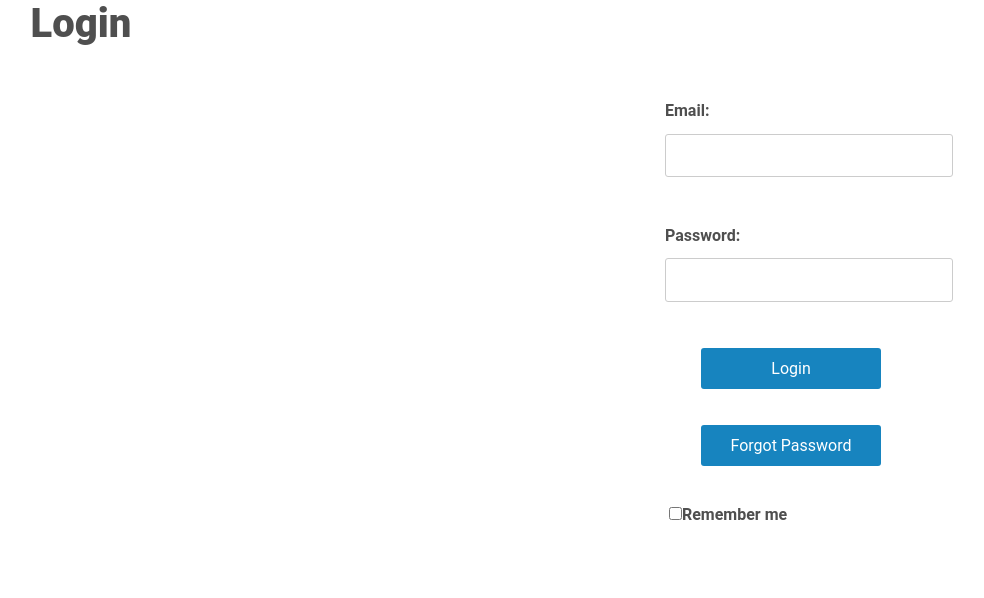
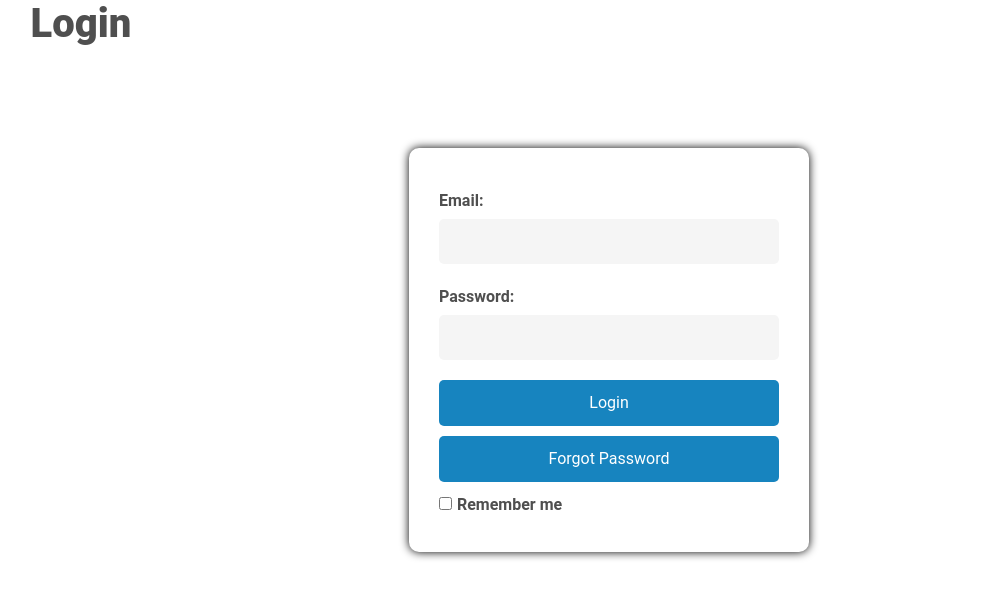
Before and after one commit to joanne-cmd/project-bank2, a React (Create React App) app: page /login in a window 1280 px wide. Shown: the top 598 px of the page, without its empty margins (31-1015 px from the left). Built offline with nearby package versions, Linux system fonts and the light colour scheme.

Commit message:
changing login in

```diff
--- a/src/components/CohortForm/cohortForm.css
+++ b/src/components/CohortForm/cohortForm.css
@@ -53,7 +53,7 @@
 
 
 
-  button:hover {
+  .cohortButton__cancel,.cohortButton__submit:hover {
     opacity: 0.8;
   }
 
--- a/src/components/Cohorts/cohorts.js
+++ b/src/components/Cohorts/cohorts.js
@@ -1,12 +1,25 @@
-import React, { useState } from 'react';
+import React, { useEffect, useState } from 'react';
 import CohortForm from '../CohortForm/cohortForm';
 import './cohort.css';
 import Sidebar from "../sidebar/Sidebar";
 
-
+function ShowCohorts ({ cohorts, handleDeleteCohort }) {
+	return <>
+		{ cohorts.map((cohort, index) => (
+			<tr key={ index }>
+				<td>{ cohort.name }</td>
+				<td>{ cohort.course }</td>
+				<td>{ cohort.numberOfStudents }</td>
+				<td>
+					<button className="delete-button" onClick={ () => handleDeleteCohort(index) }>Delete</button>
+				</td>
+			</tr>
+		)) }
+	</>
+}
 
 const Cohorts = () => {
-	const [cohorts, setCohorts] = useState([]);
+	const [cohorts, setCohorts] = useState(undefined);
 	const [showForm, setShowForm] = useState(false);
 	const [selectedCohortIndex, setSelectedCohortIndex] = useState(-1);
 
@@ -24,6 +37,18 @@ const Cohorts = () => {
 		}
 	};
 
+	function ShowCohorts () {
+		fetch('http://localhost:8000/cohorts')
+			.then((res) => res.json())
+			.then((cohorts) => setCohorts(cohorts))
+			.catch((err) => alert(err));
+	}
+
+	useEffect(() => {
+		ShowCohorts();
+		return;
+	}, [])
+
 	const handleShowForm = () => {
 		setSelectedCohortIndex(-1);
 		setShowForm(true);
@@ -35,7 +60,7 @@ const Cohorts = () => {
 
 	return (
 		<>
-		<Sidebar/>
+			<Sidebar />
 			<div className='cohorts'>
 				<section className='cohortsHead'>
 					<h1 className='title__cohorts'>COHORTS</h1>
@@ -64,18 +89,10 @@ const Cohorts = () => {
 						</tr>
 					</thead>
 
+					{ cohorts && cohorts.length > 0 ?
 						<tbody>
-							{ cohorts.map((cohort, index) => (
-								<tr key={ index }>
-									<td>{ cohort.name }</td>
-									<td>{ cohort.course }</td>
-									<td>{ cohort.numberOfStudents }</td>
-									<td>
-										<button className="delete-button" onClick={ () => handleDeleteCohort(index) }>Delete</button>
-									</td>
-								</tr>
-							)) }
-						</tbody>
+							<ShowCohorts cohorts={ cohorts } handleDeleteCohort={ handleDeleteCohort } />
+						</tbody> : <h1 style={ { width: 100 + '%', textAlign: 'center', position: 'absolute' } }>No cohorts found</h1> }
 				</table>
 			</div>
 		</>
--- a/src/components/Login/login.css
+++ b/src/components/Login/login.css
@@ -1,6 +1,6 @@
 /* login.css */
 
-.login {
+/* .login {
   width: fit-content;
   margin-top: 10pc;
   width: 400px;
@@ -17,12 +17,6 @@
 .login-heading{
   margin-right:100%}
 
-.login-heading {
-  text-align: center;
-  margin-bottom: 20px;
-  margin-right: 66pc;
-  font-weight: 800;
-}
 
 .login-form {
   display: flex;
@@ -72,4 +66,80 @@ button[type='button'] {
 
 .login-label input{
   margin-left: 4px;
+} */
+/* new code */
+
+/* Define the Grassmorphic animation */
+@keyframes grassmorphic {
+  0% {
+    background-position: 0% 0%;
+  }
+  50% {
+    background-position: 50% 100%;
+  }
+  100% {
+    background-position: 0% 0%;
+  }
 }
+/* Center the login form */
+.login {
+  width: 400px;
+  margin: auto;
+  margin-top: 100px;
+  padding: 30px;
+  border-radius: 10px;
+  box-shadow: 0px 0px 10px #000;
+  background: #fff;
+}
+
+.login-heading {
+  text-align: center;
+  margin-bottom: 20px;
+  margin-right: 66pc;
+  font-weight: 800;
+}
+
+/* Style the login form labels */
+.login-label {
+  font-weight: bold;
+  display: block;
+  margin-bottom: 5px;
+}
+
+/* Style the login form inputs */
+.login-input {
+  width: 100%;
+  padding: 10px;
+  margin-bottom: 10px;
+  border-radius: 5px;
+  border: none;
+  background: #f5f5f5;
+}
+
+/* Style the login form buttons */
+.login-button {
+  width: 100%;
+  padding: 10px;
+  margin-top: 10px;
+  border-radius: 5px;
+  border: none;
+  background:  #1784bf;
+  color: #fff;
+  cursor: pointer;
+}
+
+/* Style the login form checkbox */
+.login-checkbox {
+  margin-right: 5px;
+}
+.login-image {
+  float: left;
+  margin-right: 20px;
+  width: 100px;
+  height: 100px;
+}
+.image__auth{
+  display: flex;
+  justify-content: center;
+  height:100vh ;
+}
--- a/src/components/Login/login.js
+++ b/src/components/Login/login.js
@@ -65,6 +65,7 @@ const Login = () => {
   return (
     <>
       <h1 className="login-heading">Login</h1>
+
 
       <div className="login">
       <form className="login-form">
--- a/src/components/Logout/logout.css
+++ b/src/components/Logout/logout.css
@@ -3,7 +3,7 @@
   justify-content: center;
   align-items: center;
   height: 100vh;
-  background-color: #f0f0f0;
+  background-color:blue;
 }
 
 .form-container {
@@ -28,7 +28,7 @@
   text-align: center;
 }
 
-.btnn__logout[type="submit"] {
+.btnn__logout{
   display: block;
   width: 50%;
   padding: 10px;
@@ -45,6 +45,6 @@
   align-content: center;
 }
 
-button[type="submit"]:hover {
+.btnn__logout:hover {
   background-color: #0a0a0a;
 }
--- a/src/components/Projectdets/projectdets.js
+++ b/src/components/Projectdets/projectdets.js
@@ -27,6 +27,7 @@ const ProjectDetails = ({ projectId }) => {
   }
 
   return (
+
     <div>
       <h2>Project Details</h2>
       <p>Project Name: {projectData.projectName}</p>
--- a/src/components/Projects/project.js
+++ b/src/components/Projects/project.js
@@ -1,33 +1,43 @@
-import React, { useState } from "react";
+import React, { useState, useEffect } from "react";
 import { useNavigate } from "react-router-dom"; // Import useNavigate from react-router-dom
 import './project.css';
-import Sidebar from "../sidebar/Sidebar";
+
+function ShowProjects () {
+	// State to store added projects
+	const [projects, setProjects] = useState(undefined);
+
+	function showProjects () {
+		fetch('http://localhost:8000/projects')
+			.then((res) => res.json())
+			.then((projects) => setProjects(projects))
+			.catch((err) => alert('unable to get projects.'));
+	}
+
+	useEffect(() => {
+		showProjects();
+		return;
+	}, []);
+
+	console.log(projects);
+
+	return <section className="projects-container">
+		{ projects && projects.length > 0 ? projects.map((project, index) => {
+			return <div className="project" key={ index }>
+				<section className="image-container">
+					<img src={ process.env.PUBLIC_URL + '/projectImage.jpg' } alt='project placeholder' />
+				</section>
+				<section className="project-actions">
+					<span>{ project.title }</span>
+					<button className='secondary'>view project</button>
+				</section>
+			</div>
+		}) : <h1>No projects found.</h1> }
+	</section>
+}
 
 const Project = () => {
 	// Get the navigate function from useNavigate
 	const navigate = useNavigate();
-
-	// State to store added projects
-	const [projects, setProjects] = useState([
-		{
-			title: 'm-rentals'
-		},
-		{
-			title: 'm-rentals'
-		},
-		{
-			title: 'm-rentals'
-		},
-		{
-			title: 'm-rentals'
-		},
-		{
-			title: 'm-rentals'
-		},
-		{
-			title: 'm-rentals'
-		}
-	]);
 
 	//   Function to handle form submission
 	const handleSubmit = (event) => {
@@ -38,14 +48,14 @@ const Project = () => {
 		console.log("Project Title: ", event.target.title.value);
 		console.log("Project Description: ", event.target.description.value);
 		// Add the project to the list of projects
-		setProjects([
-			...projects,
-			{
-				title: event.target.title.value,
-				description: event.target.description.value,
-				id: new Date().getTime(), // generate a unique id for the project
-			},
-		]);
+		// setProjects([
+		// 	...projects,
+		// 	{
+		// 		title: event.target.title.value,
+		// 		description: event.target.description.value,
+		// 		id: new Date().getTime(), // generate a unique id for the project
+		// 	},
+		// ]);
 		// Clear the form fields
 		event.target.title.value = "";
 		event.target.description.value = "";
@@ -54,7 +64,7 @@ const Project = () => {
 	// Function to handle "View More" button click
 	const handleViewMore = (projectId) => {
 		// Navigate to project details page with projectId
-		navigate("/project-dets/" + projectId);
+		navigate("/project/" + projectId);
 	};
 
 	// Function to handle "Add Project" button click
@@ -65,30 +75,15 @@ const Project = () => {
 	};
 
 	return (
-		<>
-			<Sidebar/>
-			<div className="project-container">
+		<div className="project-container">
 			<section className="project-container-header">
 				<h2>Projects</h2>
 				<button onClick={ handleAddProject } className="add-project-button primary">
 					Add Project
 				</button>
 			</section>
-			<section className="projects-container">
-				{ projects.map((project, index) => {
-					return <div className="project" key={ index }>
-						<section className="image-container">
-							<img src={ process.env.PUBLIC_URL + '/projectImage.jpg' } alt='project placeholder' />
-						</section>
-						<section className="project-actions">
-							<span>{ project.title }</span>
-							<button className='secondary'>view project</button>
-						</section>
-					</div>
-				}) }
-			</section>
+			<ShowProjects />
 		</div>
-		</>
 	);
 };
 
```
Lines whose indentation alone changed are shown as unchanged.
